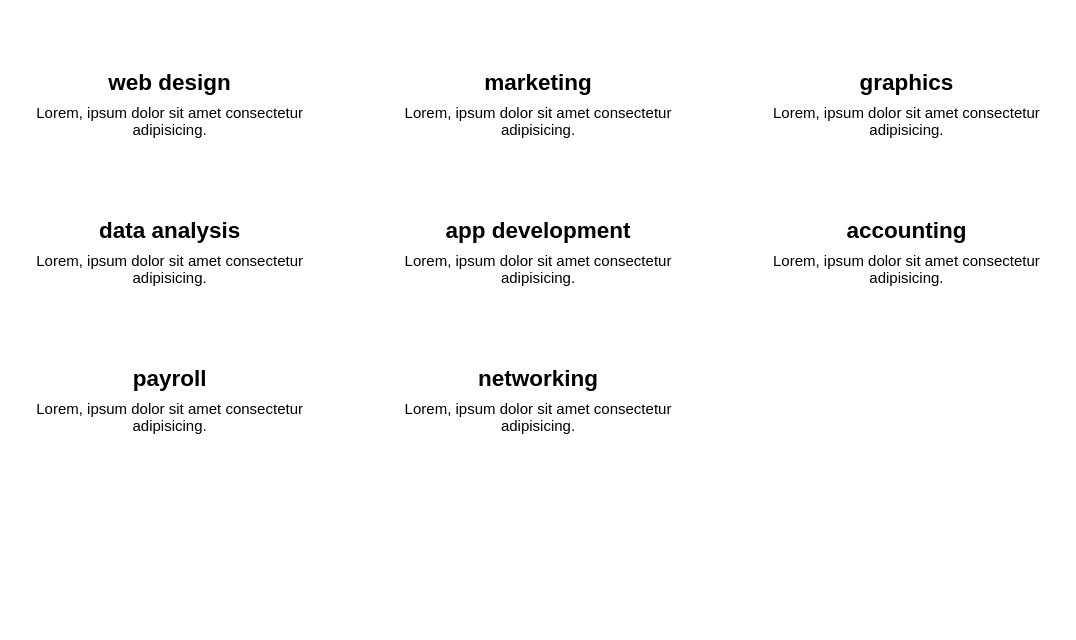
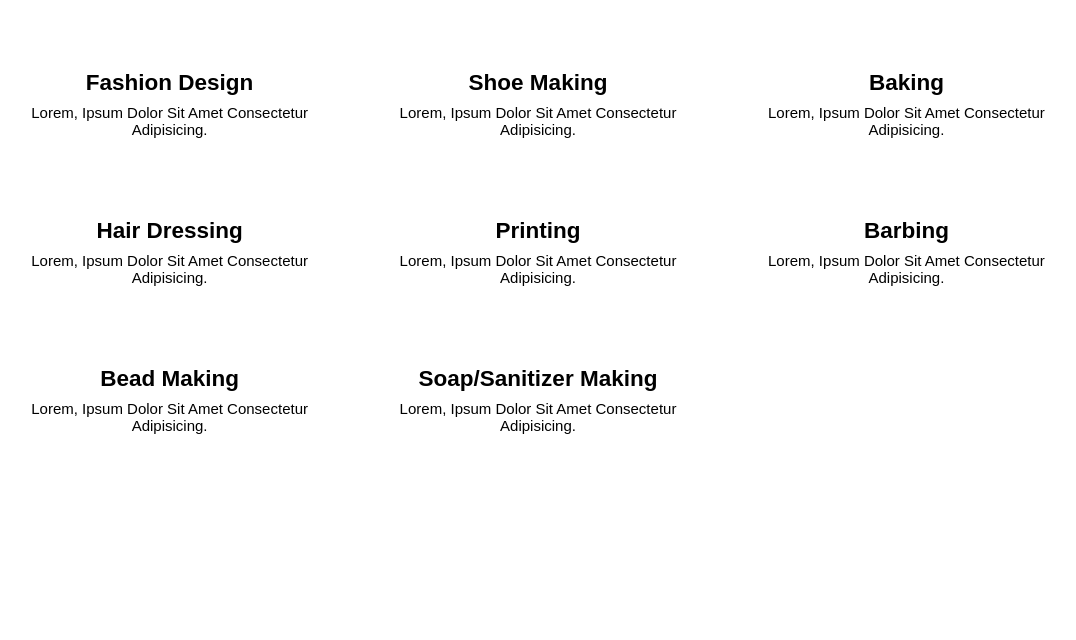
Before and after one commit to ZurielTemmy/service-section, a plain HTML site: page index.html in a window 1280 px wide. Shown: the part 160-800 px from the top of the page, without its empty margins (102-1178 px from the left). Drawn offline with Linux system fonts and the light colour scheme.

Commit message:
Add files via upload

```diff
--- a/index.html
+++ b/index.html
@@ -12,35 +12,35 @@
         <h1>our services</h1>
         <div class="row">
             <div class="service">
-                <h2>web design</h2>
+                <h2>fashion design</h2>
                 <p>Lorem, ipsum dolor sit amet consectetur adipisicing.</p>
             </div>
             <div class="service">
-                <h2>marketing</h2>
+                <h2>shoe making</h2>
                 <p>Lorem, ipsum dolor sit amet consectetur adipisicing.</p>
             </div>
             <div class="service">
-                <h2>graphics</h2>
+                <h2>baking</h2>
                 <p>Lorem, ipsum dolor sit amet consectetur adipisicing.</p>
             </div>
             <div class="service">
-                <h2>data analysis</h2>
+                <h2>hair dressing</h2>
                 <p>Lorem, ipsum dolor sit amet consectetur adipisicing.</p>
             </div>
             <div class="service">
-                <h2>app development</h2>
+                <h2>printing</h2>
                 <p>Lorem, ipsum dolor sit amet consectetur adipisicing.</p>
             </div>
             <div class="service">
-                <h2>accounting</h2>
+                <h2>barbing</h2>
                 <p>Lorem, ipsum dolor sit amet consectetur adipisicing.</p>
             </div>
             <div class="service">
-                <h2>payroll</h2>
+                <h2>bead making</h2>
                 <p>Lorem, ipsum dolor sit amet consectetur adipisicing.</p>
             </div>
             <div class="service">
-                <h2>networking</h2>
+                <h2>soap/sanitizer making</h2>
                 <p>Lorem, ipsum dolor sit amet consectetur adipisicing.</p>
             </div>
         </div>
--- a/style.css
+++ b/style.css
@@ -3,6 +3,7 @@
     padding: 0;
     box-sizing: border-box;
     font-family: sans-serif;
+    text-transform: capitalize;
 }
 .container {
     width: 100%;
```
